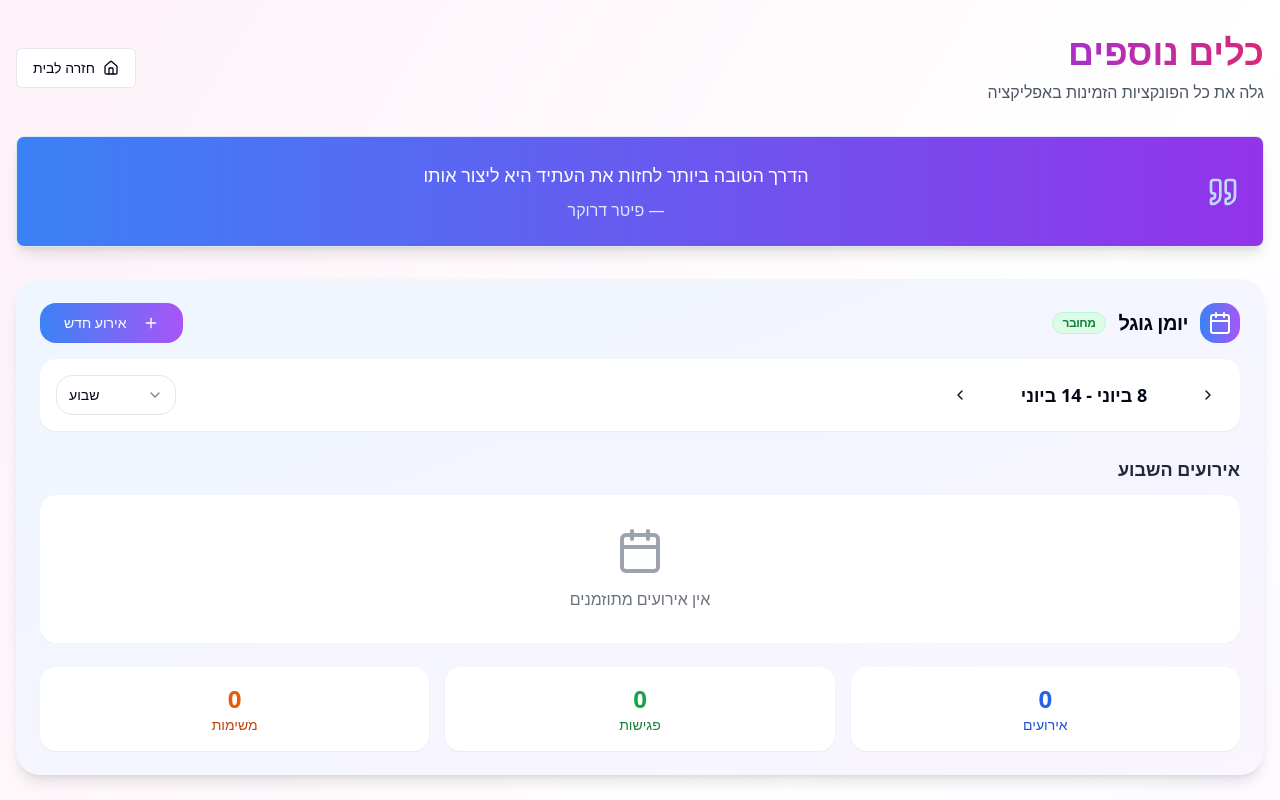
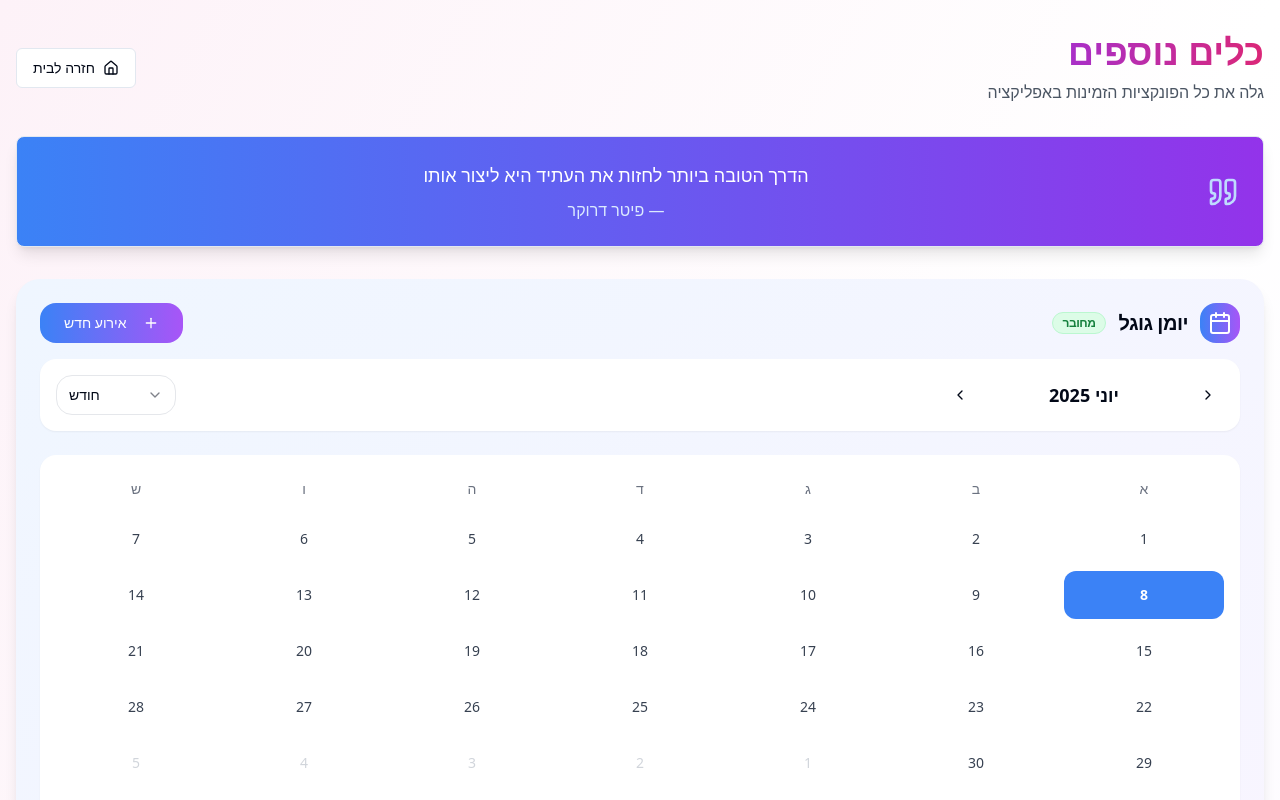
Before and after one commit to yayovtt/site-shape-mimic-magic, a React (Vite) app: page /tools in a window 1280 px wide. Shown: the top 800 px of the page. Built offline with nearby package versions, Linux system fonts and the light colour scheme.

Commit message:
Add calendar view and event markers
Show the calendar view with a blue dot marker for events.

```diff
--- a/src/components/GoogleCalendarIntegration.tsx
+++ b/src/components/GoogleCalendarIntegration.tsx
@@ -1,4 +1,3 @@
-
 import React, { useState } from 'react';
 import { Card, CardContent, CardHeader, CardTitle } from "@/components/ui/card";
 import { Button } from "@/components/ui/button";
@@ -40,8 +39,103 @@ const getEventTypeText = (type: string) => {
   }
 };
 
+const CalendarGrid = ({ currentDate, events }: { currentDate: Date; events: CalendarEvent[] }) => {
+  const today = new Date();
+  const year = currentDate.getFullYear();
+  const month = currentDate.getMonth();
+
+  // Get first day of month and calculate starting position
+  const firstDay = new Date(year, month, 1);
+  const lastDay = new Date(year, month + 1, 0);
+  const startDate = new Date(firstDay);
+  startDate.setDate(startDate.getDate() - firstDay.getDay());
+
+  // Create array of all days to show (6 weeks * 7 days)
+  const days = [];
+  const currentDay = new Date(startDate);
+
+  for (let i = 0; i < 42; i++) {
+    days.push(new Date(currentDay));
+    currentDay.setDate(currentDay.getDate() + 1);
+  }
+
+  const isToday = (date: Date) => {
+    return date.toDateString() === today.toDateString();
+  };
+
+  const isCurrentMonth = (date: Date) => {
+    return date.getMonth() === month;
+  };
+
+  const hasEvents = (date: Date) => {
+    const dateStr = date.toISOString().split('T')[0];
+    return events.some(event => event.date === dateStr);
+  };
+
+  const getEventsForDate = (date: Date) => {
+    const dateStr = date.toISOString().split('T')[0];
+    return events.filter(event => event.date === dateStr);
+  };
+
+  const dayNames = ['א', 'ב', 'ג', 'ד', 'ה', 'ו', 'ש'];
+
+  return (
+    <div className="bg-white rounded-2xl p-4 shadow-sm">
+      {/* Day headers */}
+      <div className="grid grid-cols-7 gap-2 mb-2">
+        {dayNames.map((day, index) => (
+          <div key={index} className="text-center text-sm font-medium text-gray-500 p-2">
+            {day}
+          </div>
+        ))}
+      </div>
+
+      {/* Calendar grid */}
+      <div className="grid grid-cols-7 gap-2">
+        {days.map((date, index) => {
+          const dayEvents = getEventsForDate(date);
+          return (
+            <div
+              key={index}
+              className={`
+                relative h-12 flex items-center justify-center text-sm rounded-xl transition-colors cursor-pointer hover:bg-blue-50
+                ${isToday(date) ? 'bg-blue-500 text-white font-bold' : ''}
+                ${!isCurrentMonth(date) ? 'text-gray-300' : 'text-gray-700'}
+                ${isCurrentMonth(date) && !isToday(date) ? 'hover:bg-gray-100' : ''}
+              `}
+            >
+              <span>{date.getDate()}</span>
+
+              {/* Event indicators */}
+              {dayEvents.length > 0 && (
+                <div className="absolute bottom-1 left-1/2 transform -translate-x-1/2 flex gap-1">
+                  {dayEvents.slice(0, 3).map((event, eventIndex) => (
+                    <div
+                      key={eventIndex}
+                      className={`
+                        w-2 h-2 rounded-full
+                        ${event.type === 'meeting' ? 'bg-blue-500' : ''}
+                        ${event.type === 'task' ? 'bg-green-500' : ''}
+                        ${event.type === 'reminder' ? 'bg-orange-500' : ''}
+                      `}
+                      title={`${event.title} - ${event.time}`}
+                    />
+                  ))}
+                  {dayEvents.length > 3 && (
+                    <div className="w-2 h-2 rounded-full bg-gray-400" title={`+${dayEvents.length - 3} אירועים נוספים`} />
+                  )}
+                </div>
+              )}
+            </div>
+          );
+        })}
+      </div>
+    </div>
+  );
+};
+
 export const GoogleCalendarIntegration = () => {
-  const [viewType, setViewType] = useState<'day' | 'week' | 'month'>('week');
+  const [viewType, setViewType] = useState<'day' | 'week' | 'month'>('month');
   const [currentDate, setCurrentDate] = useState(new Date());
 
   const formatDateHeader = () => {
@@ -161,6 +255,11 @@ export const GoogleCalendarIntegration = () => {
           </Select>
         </div>
 
+        {/* Calendar Grid - Only show for month view */}
+        {viewType === 'month' && (
+          <CalendarGrid currentDate={currentDate} events={sampleEvents} />
+        )}
+
         {/* Events List */}
         <div className="space-y-3">
           <h4 className="text-lg font-semibold text-gray-800">
```
